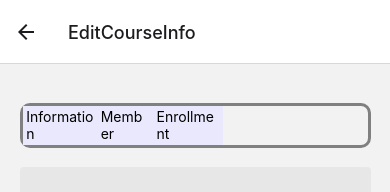
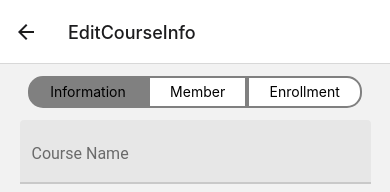
Before and after one commit to BreamIsAFish/whereIsMyTutorDB, a React Native app: screen /EditCourseInfo in a window 390 px wide. Shown: the top 192 px of the page. Built offline with nearby package versions, Linux system fonts and the light colour scheme.

Commit message:
Decorate Select Page State in EditCoursePage

```diff
--- a/core/tutorPages/EditCoursePage.tsx
+++ b/core/tutorPages/EditCoursePage.tsx
@@ -73,8 +73,8 @@ const EditCoursePage = () => {
   ])
 
   const [pageState, setPageState] = useState<
-    "EnrollmentSection" | "MemberSection" | "ImformationSection"
-  >("ImformationSection")
+    "Enrollment" | "Member" | "Information"
+  >("Information")
 
   const navigation = useNavigation()
 
@@ -104,45 +104,50 @@ const EditCoursePage = () => {
       <View style={styles.ChooseSection}>
         <TouchableOpacity
           style={{
-            backgroundColor: "#E9E8FC",
+            backgroundColor: pageState === "Information" ? "gray" : "white",
+            borderColor: "gray",
+            borderWidth: 2,
+            borderBottomLeftRadius: 15,
+            borderTopLeftRadius: 15,
+            paddingHorizontal: "7%",
+            paddingVertical: "2%",
+            // marginRight: "20%",
           }}
-          onPress={() => setPageState("ImformationSection")}
+          onPress={() => setPageState("Information")}
         >
-          <Text
-            style={{ color: "black", margin: "3%", paddingHorizontal: "2%" }}
-          >
-            Information
-          </Text>
+          <Text>Information</Text>
         </TouchableOpacity>
-
         <TouchableOpacity
           style={{
-            backgroundColor: "#E9E8FC",
+            backgroundColor: pageState === "Member" ? "gray" : "white",
+            borderColor: "gray",
+            borderWidth: 2,
+            // borderBottomRightRadius: 15,
+            // borderTopRightRadius: 15,
+            paddingHorizontal: "7%",
+            paddingVertical: "2%",
           }}
-          onPress={() => setPageState("MemberSection")}
+          onPress={() => setPageState("Member")}
         >
-          <Text
-            style={{ color: "black", margin: "3%", paddingHorizontal: "2%" }}
-          >
-            Member
-          </Text>
+          <Text>Member</Text>
         </TouchableOpacity>
-
         <TouchableOpacity
           style={{
-            backgroundColor: "#E9E8FC",
+            backgroundColor: pageState === "Enrollment" ? "gray" : "white",
+            borderColor: "gray",
+            borderWidth: 2,
+            borderBottomRightRadius: 15,
+            borderTopRightRadius: 15,
+            paddingHorizontal: "7%",
+            paddingVertical: "2%",
           }}
-          onPress={() => setPageState("EnrollmentSection")}
+          onPress={() => setPageState("Enrollment")}
         >
-          <Text
-            style={{ color: "black", margin: "3%", paddingHorizontal: "2%" }}
-          >
-            Enrollment
-          </Text>
+          <Text>Enrollment</Text>
         </TouchableOpacity>
       </View>
 
-      {pageState == "ImformationSection" ? (
+      {pageState == "Information" ? (
         <ScrollView>
           <EditCourseInfo
             courseInfo={courseInfo}
@@ -175,7 +180,7 @@ const EditCoursePage = () => {
         </ScrollView>
       ) : null}
 
-      {pageState == "MemberSection" ? (
+      {pageState == "Member" ? (
         <ScrollView style={styles.scrollSection}>
           {memberList.map((member, idx) => (
             <View key={idx} style={styles.card}>
@@ -185,7 +190,7 @@ const EditCoursePage = () => {
         </ScrollView>
       ) : null}
 
-      {pageState == "EnrollmentSection" ? (
+      {pageState == "Enrollment" ? (
         <ScrollView style={styles.scrollSection}>
           {enrollmentList.map((enrollment, idx) => (
             <View key={idx} style={styles.card}>
@@ -200,24 +205,26 @@ const EditCoursePage = () => {
 
 const styles = StyleSheet.create({
   page: {
-    paddingVertical: "10%",
+    // paddingVertical: "10%",
     height: "100%",
+    justifyContent: "center",
+    flexDirection: "column",
+    // backgroundColor: "gray"
   },
   scrollSection: {
-    marginTop: "5%",
+    // marginTop: "5%",
     paddingHorizontal: "5%",
   },
   card: {
     marginBottom: "3%",
   },
   ChooseSection: {
-    marginLeft: "5%",
-    marginRight: "5%",
-    marginBottom: "5%",
     flexDirection: "row",
-    borderColor: "gray",
-    borderWidth: 3,
-    borderRadius: 10,
+    justifyContent: "center",
+    padding: "3%",
+    width: "80%",
+    marginHorizontal: "10%",
+    // backgroundColor: "black",
   },
 })
 
```
Also changed, not shown: 1 other file (tests, documents, lock files or other folders).
